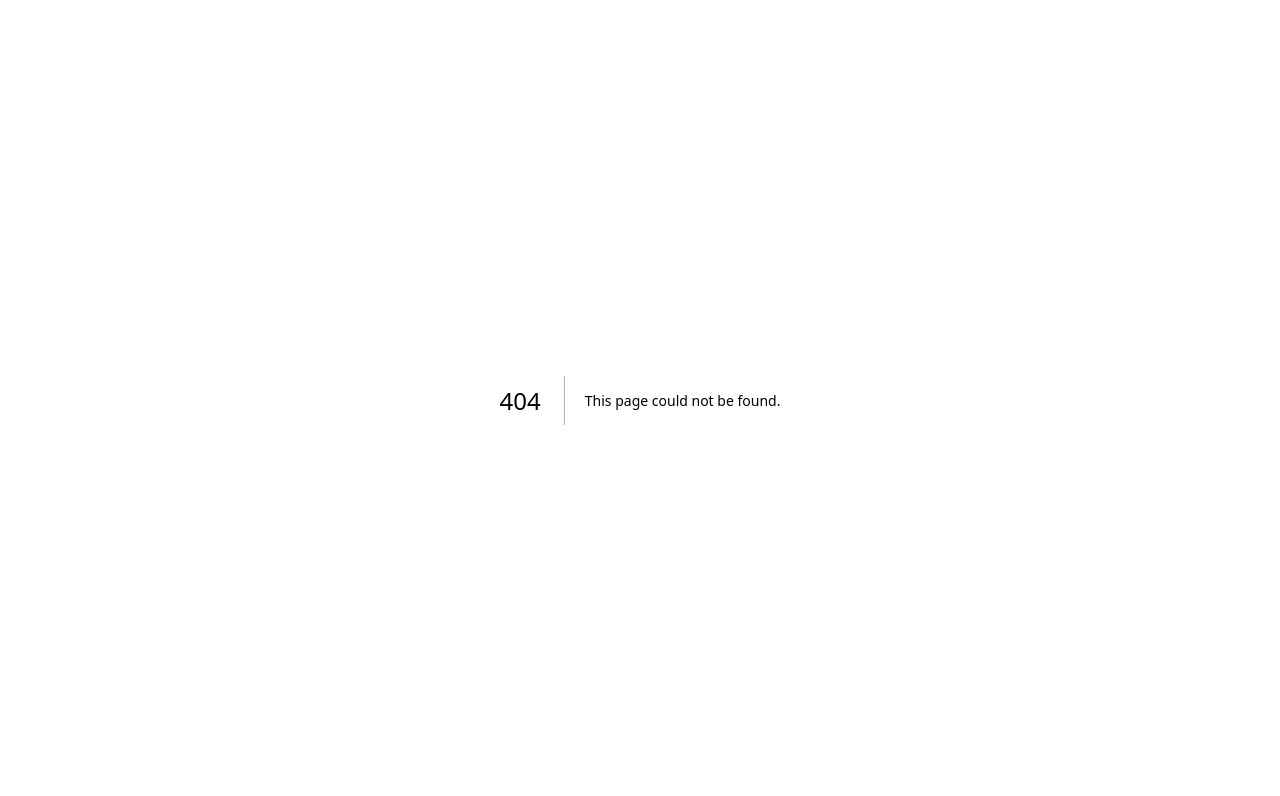
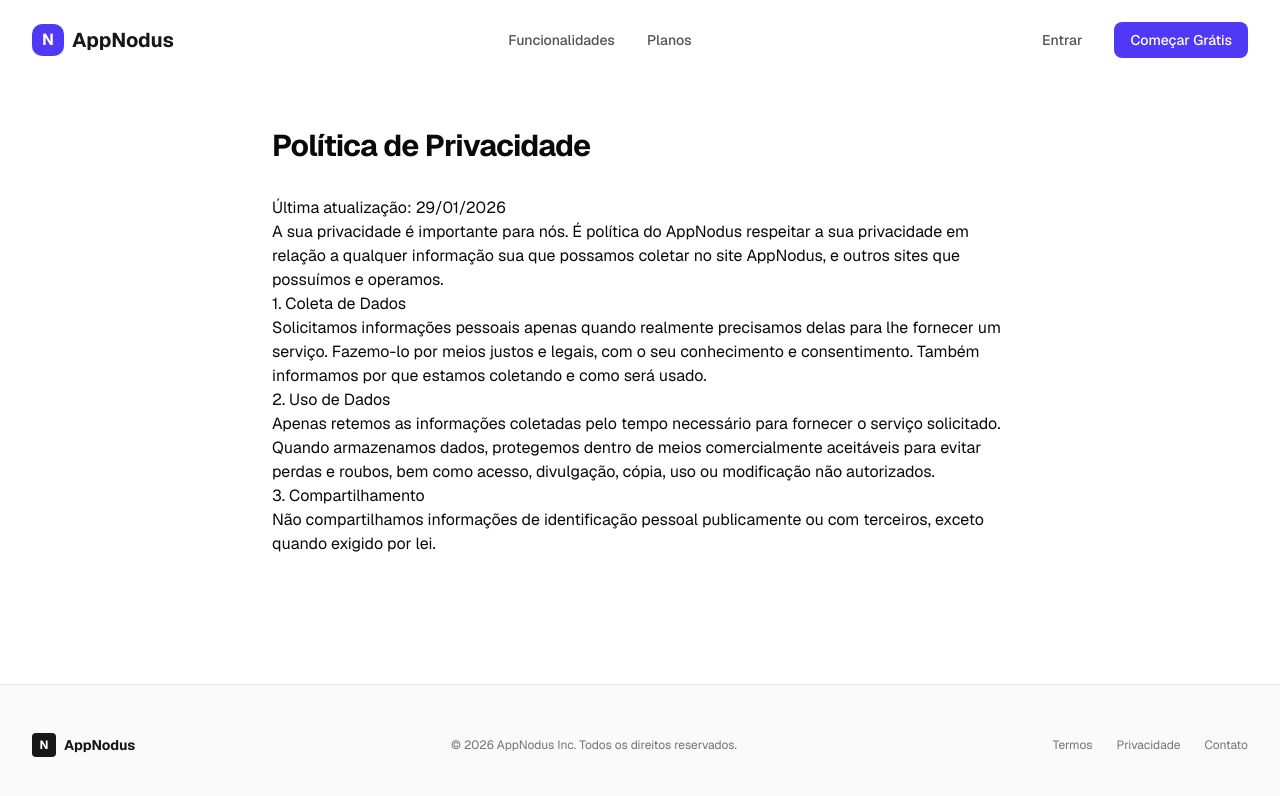
Before and after one commit to ilsonbrandao/appnodus, a Next.js app: page /privacy in a window 1280 px wide. Before the commit this address had no page. Shown: the top 796 px of the page. Built offline with nearby package versions, Linux system fonts and the light colour scheme.

Commit message:
feat: create legal and contact pages

```diff
--- /dev/null
+++ b/app/(legal)/privacy/page.tsx
@@ -0,0 +1,33 @@
+
+import { Footer } from "@/components/home/Footer";
+import { Header } from "@/components/home/Header";
+
+export default function PrivacyPage() {
+    return (
+        <div className="flex min-h-screen flex-col bg-white dark:bg-neutral-950 font-sans">
+            <Header />
+            <main className="flex-1 container max-w-3xl mx-auto px-4 py-24 md:py-32">
+                <h1 className="text-3xl font-bold tracking-tight mb-8">Política de Privacidade</h1>
+                <div className="prose dark:prose-invert">
+                    <p>Última atualização: {new Date().toLocaleDateString('pt-BR')}</p>
+                    <p>
+                        A sua privacidade é importante para nós. É política do AppNodus respeitar a sua privacidade em relação a qualquer informação sua que possamos coletar no site AppNodus, e outros sites que possuímos e operamos.
+                    </p>
+                    <h3>1. Coleta de Dados</h3>
+                    <p>
+                        Solicitamos informações pessoais apenas quando realmente precisamos delas para lhe fornecer um serviço. Fazemo-lo por meios justos e legais, com o seu conhecimento e consentimento. Também informamos por que estamos coletando e como será usado.
+                    </p>
+                    <h3>2. Uso de Dados</h3>
+                    <p>
+                        Apenas retemos as informações coletadas pelo tempo necessário para fornecer o serviço solicitado. Quando armazenamos dados, protegemos dentro de meios comercialmente aceitáveis para evitar perdas e roubos, bem como acesso, divulgação, cópia, uso ou modificação não autorizados.
+                    </p>
+                    <h3>3. Compartilhamento</h3>
+                    <p>
+                        Não compartilhamos informações de identificação pessoal publicamente ou com terceiros, exceto quando exigido por lei.
+                    </p>
+                </div>
+            </main>
+            <Footer />
+        </div>
+    );
+}
--- /dev/null
+++ b/app/(legal)/terms/page.tsx
@@ -0,0 +1,33 @@
+
+import { Footer } from "@/components/home/Footer";
+import { Header } from "@/components/home/Header";
+
+export default function TermsPage() {
+    return (
+        <div className="flex min-h-screen flex-col bg-white dark:bg-neutral-950 font-sans">
+            <Header />
+            <main className="flex-1 container max-w-3xl mx-auto px-4 py-24 md:py-32">
+                <h1 className="text-3xl font-bold tracking-tight mb-8">Termos de Uso</h1>
+                <div className="prose dark:prose-invert">
+                    <p>Última atualização: {new Date().toLocaleDateString('pt-BR')}</p>
+                    <p>
+                        Bem-vindo ao AppNodus. Ao acessar nosso site ou utilizar nossos serviços, você concorda em cumprir estes termos de serviço, todas as leis e regulamentos aplicáveis.
+                    </p>
+                    <h3>1. Uso da Licença</h3>
+                    <p>
+                        É concedida permissão para baixar temporariamente uma cópia dos materiais (informações ou software) no site AppNodus, apenas para visualização transitória pessoal e não comercial.
+                    </p>
+                    <h3>2. Isenção de responsabilidade</h3>
+                    <p>
+                        Os materiais no site da AppNodus são fornecidos 'como estão'. AppNodus não oferece garantias, expressas ou implícitas, e, por este meio, isenta e nega todas as outras garantias, incluindo, sem limitação, garantias implícitas ou condições de comercialização, adequação a um fim específico ou não violação de propriedade intelectual.
+                    </p>
+                    <h3>3. Limitações</h3>
+                    <p>
+                        Em nenhum caso o AppNodus ou seus fornecedores serão responsáveis por quaisquer danos (incluindo, sem limitação, danos por perda de dados ou lucro ou devido a interrupção dos negócios) decorrentes do uso ou da incapacidade de usar os materiais em AppNodus.
+                    </p>
+                </div>
+            </main>
+            <Footer />
+        </div>
+    );
+}
--- /dev/null
+++ b/app/contact/page.tsx
@@ -0,0 +1,70 @@
+
+import { Footer } from "@/components/home/Footer";
+import { Header } from "@/components/home/Header";
+import { Button } from "@/components/ui/button";
+import { Input } from "@/components/ui/input";
+import { Label } from "@/components/ui/label";
+import { Textarea } from "@/components/ui/textarea";
+import { Mail, MapPin, Phone } from "lucide-react";
+
+export default function ContactPage() {
+    return (
+        <div className="flex min-h-screen flex-col bg-white dark:bg-neutral-950 font-sans">
+            <Header />
+            <main className="flex-1 container max-w-5xl mx-auto px-4 py-24 md:py-32">
+                <div className="grid grid-cols-1 md:grid-cols-2 gap-12">
+                    <div>
+                        <h1 className="text-3xl font-bold tracking-tight mb-4 text-neutral-900 dark:text-white">Entre em Contato</h1>
+                        <p className="text-neutral-600 dark:text-neutral-400 mb-8 leading-relaxed">
+                            Tem alguma dúvida sobre nossos planos ou funcionalidades? Nossa equipe está pronta para ajudar você a escalar suas vendas.
+                        </p>
+
+                        <div className="space-y-6">
+                            <div className="flex items-start gap-4">
+                                <div className="size-10 rounded-full bg-indigo-50 dark:bg-indigo-900/30 flex items-center justify-center shrink-0">
+                                    <Mail className="size-5 text-indigo-600 dark:text-indigo-400" />
+                                </div>
+                                <div>
+                                    <h3 className="font-semibold text-neutral-900 dark:text-white">Email</h3>
+                                    <p className="text-neutral-500 dark:text-neutral-400">suporte@appnodus.com</p>
+                                    <p className="text-neutral-500 dark:text-neutral-400">vendas@appnodus.com</p>
+                                </div>
+                            </div>
+                            <div className="flex items-start gap-4">
+                                <div className="size-10 rounded-full bg-indigo-50 dark:bg-indigo-900/30 flex items-center justify-center shrink-0">
+                                    <Phone className="size-5 text-indigo-600 dark:text-indigo-400" />
+                                </div>
+                                <div>
+                                    <h3 className="font-semibold text-neutral-900 dark:text-white">WhatsApp</h3>
+                                    <p className="text-neutral-500 dark:text-neutral-400">+55 (11) 99999-9999</p>
+                                    <p className="text-xs text-neutral-400 mt-1">Seg a Sex, 9h às 18h</p>
+                                </div>
+                            </div>
+                        </div>
+                    </div>
+
+                    <div className="bg-neutral-50 dark:bg-neutral-900 p-8 rounded-2xl border border-neutral-200 dark:border-neutral-800">
+                        <form className="space-y-4">
+                            <div className="space-y-2">
+                                <Label htmlFor="name">Nome</Label>
+                                <Input id="name" placeholder="Seu nome" />
+                            </div>
+                            <div className="space-y-2">
+                                <Label htmlFor="email">Email</Label>
+                                <Input id="email" type="email" placeholder="seu@email.com" />
+                            </div>
+                            <div className="space-y-2">
+                                <Label htmlFor="message">Mensagem</Label>
+                                <Textarea id="message" placeholder="Como podemos ajudar?" className="min-h-[120px]" />
+                            </div>
+                            <Button className="w-full bg-neutral-900 hover:bg-neutral-800 text-white dark:bg-white dark:text-neutral-900">
+                                Enviar Mensagem
+                            </Button>
+                        </form>
+                    </div>
+                </div>
+            </main>
+            <Footer />
+        </div>
+    );
+}
--- a/components/home/Footer.tsx
+++ b/components/home/Footer.tsx
@@ -18,9 +18,9 @@ export function Footer() {
                     </p>
 
                     <div className="flex gap-6 mt-4 md:mt-0">
-                        <Link href="#" className="text-xs text-neutral-500 hover:text-neutral-900 dark:hover:text-white">Termos</Link>
-                        <Link href="#" className="text-xs text-neutral-500 hover:text-neutral-900 dark:hover:text-white">Privacidade</Link>
-                        <Link href="#" className="text-xs text-neutral-500 hover:text-neutral-900 dark:hover:text-white">Contato</Link>
+                        <Link href="/terms" className="text-xs text-neutral-500 hover:text-neutral-900 dark:hover:text-white transition-colors">Termos</Link>
+                        <Link href="/privacy" className="text-xs text-neutral-500 hover:text-neutral-900 dark:hover:text-white transition-colors">Privacidade</Link>
+                        <Link href="/contact" className="text-xs text-neutral-500 hover:text-neutral-900 dark:hover:text-white transition-colors">Contato</Link>
                     </div>
                 </div>
             </div>
```
